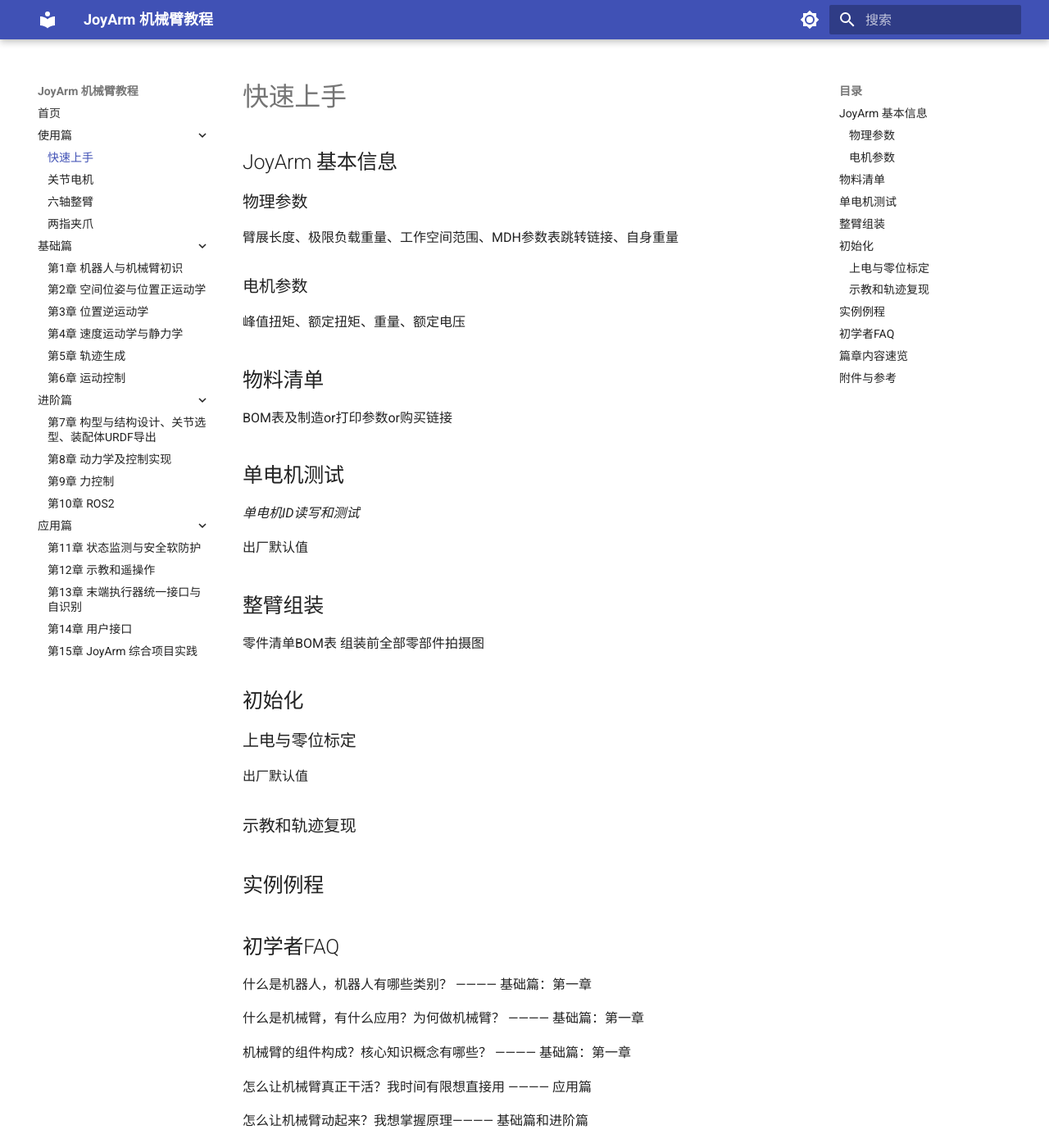
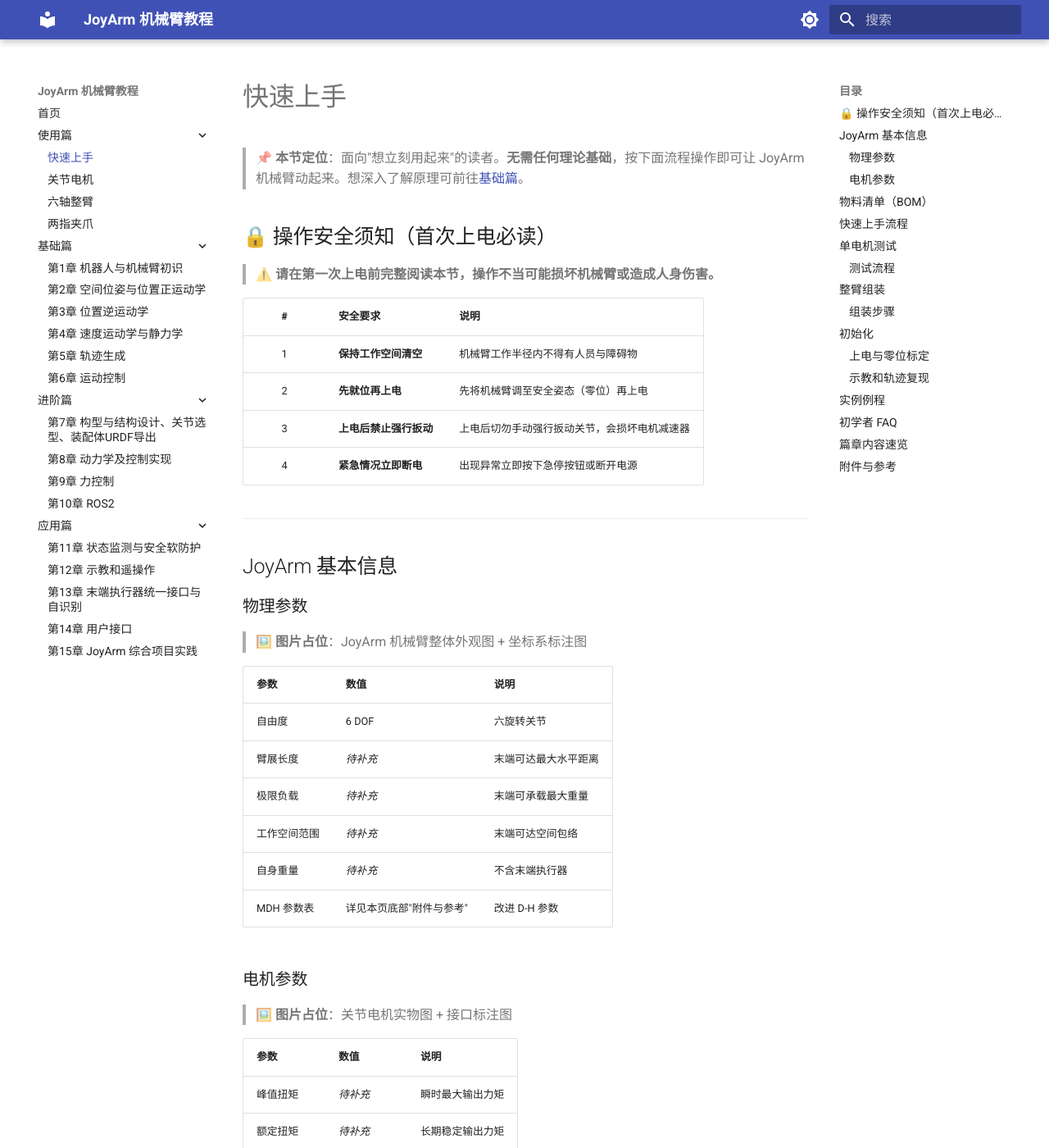
Before and after one commit to joyin-dexhand/joyin_arm_tutorial, an MkDocs documentation site: the page built from docs/chapter1_1.md, in a window 1280 px wide and 1400 px high. Shown: the whole window at 82% size. Built offline with MkDocs 1.6.1 and Material for MkDocs 9.7.7, drawn with Linux system fonts in a browser that asks for light colours; some of the changed text lies outside the part shown.

Commit message:
docs(快速上手): 撰写chapter1_1初始内容
- 优先使用流程图(Mermaid)展示上手/单电机测试/示教流程
- 物理参数、电机参数、BOM、FAQ等均采用表格呈现
- 实物图片缺失处统一用醒目块引用占位
- 配套启用mkdocs Mermaid渲染扩展

````diff
--- a/docs/chapter1_1.md
+++ b/docs/chapter1_1.md
@@ -1,56 +1,177 @@
 # 快速上手
+
+> 📌 **本节定位**：面向"想立刻用起来"的读者。**无需任何理论基础**，按下面流程操作即可让 JoyArm 机械臂动起来。想深入了解原理可前往[基础篇](chapter2_1.md)。
+
+## 🔒 操作安全须知（首次上电必读）
+
+> ⚠️ **请在第一次上电前完整阅读本节，操作不当可能损坏机械臂或造成人身伤害。**
+
+| # | 安全要求 | 说明 |
+|:---:|:---|:---|
+| 1 | **保持工作空间清空** | 机械臂工作半径内不得有人员与障碍物 |
+| 2 | **先就位再上电** | 先将机械臂调至安全姿态（零位）再上电 |
+| 3 | **上电后禁止强行扳动** | 上电后切勿手动强行扳动关节，会损坏电机减速器 |
+| 4 | **紧急情况立即断电** | 出现异常立即按下急停按钮或断开电源 |
+
+---
 
 ## JoyArm 基本信息
 
 ### 物理参数
 
-臂展长度、极限负载重量、工作空间范围、MDH参数表跳转链接、自身重量
+> 🖼️ **图片占位**：JoyArm 机械臂整体外观图 + 坐标系标注图
+
+| 参数 | 数值 | 说明 |
+|:---|:---|:---|
+| 自由度 | 6 DOF | 六旋转关节 |
+| 臂展长度 | *待补充* | 末端可达最大水平距离 |
+| 极限负载 | *待补充* | 末端可承载最大重量 |
+| 工作空间范围 | *待补充* | 末端可达空间包络 |
+| 自身重量 | *待补充* | 不含末端执行器 |
+| MDH 参数表 | 详见本页底部"附件与参考" | 改进 D-H 参数 |
 
 ### 电机参数
 
-峰值扭矩、额定扭矩、重量、额定电压
+> 🖼️ **图片占位**：关节电机实物图 + 接口标注图
 
-## 物料清单
-BOM表及制造or打印参数or购买链接
+| 参数 | 数值 | 说明 |
+|:---|:---|:---|
+| 峰值扭矩 | *待补充* | 瞬时最大输出力矩 |
+| 额定扭矩 | *待补充* | 长期稳定输出力矩 |
+| 额定电压 | *待补充* | 供电电压 |
+| 单电机重量 | *待补充* | 含减速器 |
+| 通信接口 | CAN | 详见[关节电机](chapter1_2.md) |
+
+---
+
+## 物料清单（BOM）
+
+> 🖼️ **图片占位**：全部零部件全家福照片
+
+| 类别 | 名称 | 数量 | 获取方式 | 备注 |
+|:---|:---|:---:|:---|:---|
+| 结构件 | 底座 | 1 | *购买/打印链接* | *参数* |
+| 结构件 | 连杆 x6 | 6 | *购买/打印链接* | *参数* |
+| 执行器 | 关节电机 | 6 | *购买链接* | 见电机参数表 |
+| 末端执行器 | 两指夹爪 | 1 | *购买链接* | 详见[两指夹爪](chapter1_4.md) |
+| 线缆 | USB 转 CAN 线 | 1 | *购买链接* | 上位机通信 |
+| 电源 | 直流电源 | 1 | *购买链接* | *规格* |
+
+---
+
+## 快速上手流程
+
+```mermaid
+flowchart TD
+    A[拆箱验收] --> B[整臂组装]
+    B --> C[接线与上电]
+    C --> D[单电机测试]
+    D --> E[零位标定]
+    E --> F[示教与轨迹复现]
+    F --> G[实例例程]
+
+    style A fill:#e1f5fe
+    style G fill:#c8e6c9
+```
+
+---
 
 ## 单电机测试
-*单电机ID读写和测试*
 
-出厂默认值
+> 📖 **前置准备**：电机控制软件环境搭建请先完成 [关节电机](chapter1_2.md) 章节。
+
+### 测试流程
+
+```mermaid
+flowchart LR
+    A[连接 USB-CAN] --> B[设置电机 ID]
+    B --> C[上电]
+    C --> D[位置控制测试]
+    D --> E[速度/力矩测试]
+```
+
+| 测试项 | 出厂默认值 | 测试方法 |
+|:---|:---|:---|
+| 电机 ID 读写 | *ID = ?* | 通过 CAN 读写确认 |
+| 位置控制 | *待补充* | 下发目标角度，观察到位 |
+| 速度控制 | *待补充* | 下发目标速度，观察运转 |
+| 力矩反馈 | *待补充* | 读取实时力矩值 |
+
+---
 
 ## 整臂组装
-零件清单BOM表
-组装前全部零部件拍摄图
+
+> 🖼️ **图片占位**：组装前全部零部件拍摄图 + 组装步骤分步图
+
+### 组装步骤
+
+| 步骤 | 操作 | 图示 |
+|:---:|:---|:---|
+| 1 | 安装底座并固定 | *待补充* |
+| 2 | 依次连接 6 个关节连杆 | *待补充* |
+| 3 | 理线并固定线缆 | *待补充* |
+| 4 | 安装末端执行器 | *待补充* |
+
+---
 
 ## 初始化
+
 ### 上电与零位标定
 
-出厂默认值
+> 🖼️ **图片占位**：机械臂安全姿态示意图
+
+| 项目 | 出厂默认值 |
+|:---|:---|
+| 安全姿态（零位） | *待补充* |
+| 标定方法 | *待补充* |
 
 ### 示教和轨迹复现
 
+```mermaid
+flowchart LR
+    A[开始示教] --> B[拖动机械臂记录轨迹]
+    B --> C[停止记录并保存]
+    C --> D[一键回放复现]
+```
+
+---
+
 ## 实例例程
 
-## 初学者FAQ
+| 例程名 | 功能 | 代码位置 |
+|:---|:---|:---|
+| 例程 1 | *待补充* | *仓库链接* |
+| 例程 2 | *待补充* | *仓库链接* |
 
-什么是机器人，机器人有哪些类别？ ———— 基础篇：第一章
+---
 
-什么是机械臂，有什么应用？为何做机械臂？ ———— 基础篇：第一章
+## 初学者 FAQ
 
-机械臂的组件构成？核心知识概念有哪些？ ———— 基础篇：第一章
+> 📚 以下问题若需深入理解原理，可点击跳转至对应篇章。
 
-怎么让机械臂真正干活？我时间有限想直接用 ———— 应用篇
+| 你的问题 | 简要回答 | 深入阅读 |
+|:---|:---|:---:|
+| 什么是机器人，机器人有哪些类别？ | 机器人是能自动执行任务的机器装置，分工业/服务、移动/固定等类别 | [基础篇：第1章](chapter2_1.md) |
+| 什么是机械臂，有什么应用？为何做机械臂？ | 机械臂是模仿手臂功能的机械装置，工业/服务领域应用最广 | [基础篇：第1章](chapter2_1.md) |
+| 机械臂的组件构成？核心知识概念有哪些？ | 关节、连杆、末端执行器构成；运动学/动力学/控制为核心 | [基础篇：第1章](chapter2_1.md) |
+| 怎么让机械臂真正干活？我时间有限想直接用 | 看完使用篇即可上手基础操作 | [应用篇](chapter4_1.md) |
+| 怎么让机械臂动起来？我想掌握原理 | 系统学习基础篇+进阶篇的运动学与控制 | [基础篇](chapter2_1.md) |
 
-怎么让机械臂动起来？我想掌握原理———— 基础篇和进阶篇
+---
 
 ## 篇章内容速览
-实践篇第1章
-实践篇第2章
+
+| 篇章 | 内容概述 | 跳转 |
+|:---|:---|:---:|
+| 使用篇 | 让机械臂快速动起来的操作指南 | [关节电机](chapter1_2.md) |
+| 基础篇 | 机器人学必备知识（运动学/动力学/控制） | [第1章](chapter2_1.md) |
+
+---
 
 ## 附件与参考
 
-MDH参数表与关节限位限幅
-
-机器人学导论
-
-第三方工具
+| 附件 | 说明 | 链接 |
+|:---|:---|:---|
+| MDH 参数表与关节限位限幅 | 改进 D-H 参数 + 关节范围 | *待补充* |
+| 《机器人学导论》 | 理论参考书（第4版） | *仓库内 PDF* |
+| 第三方工具 | 相关开源工具 | *待补充* |
--- a/mkdocs.yml
+++ b/mkdocs.yml
@@ -17,6 +17,14 @@
       toggle:
         icon: material/brightness-4
         name: 切换至亮色模式
+
+# Mermaid 流程图渲染（markdown 中 ```mermaid 代码块会自动转为图形）
+markdown_extensions:
+  - pymdownx.superfences:
+      custom_fences:
+        - name: mermaid
+          class: mermaid
+          format: !!python/name:pymdownx.superfences.fence_code_format
 
 # 定义左侧目录结构与跳转
 nav:
````
